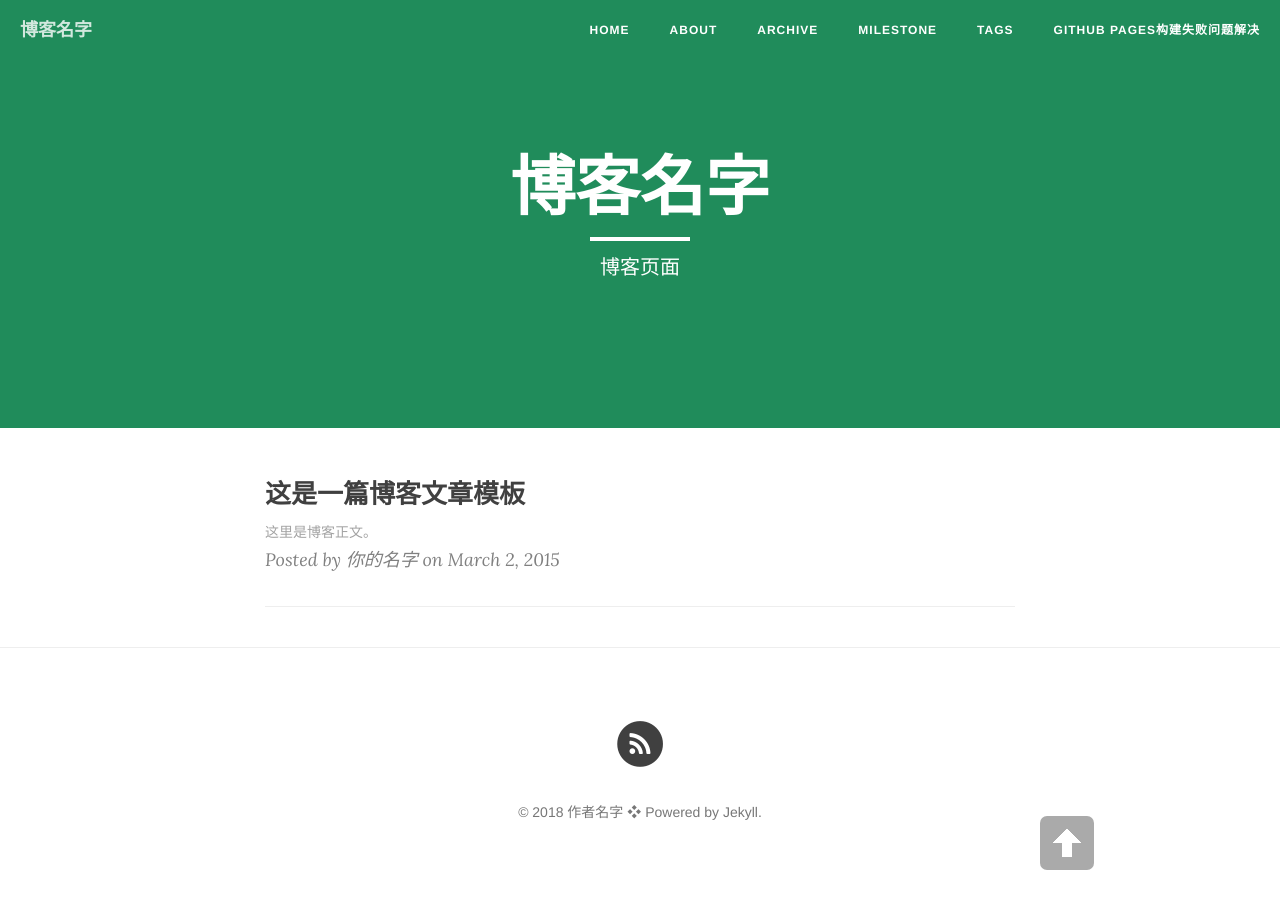
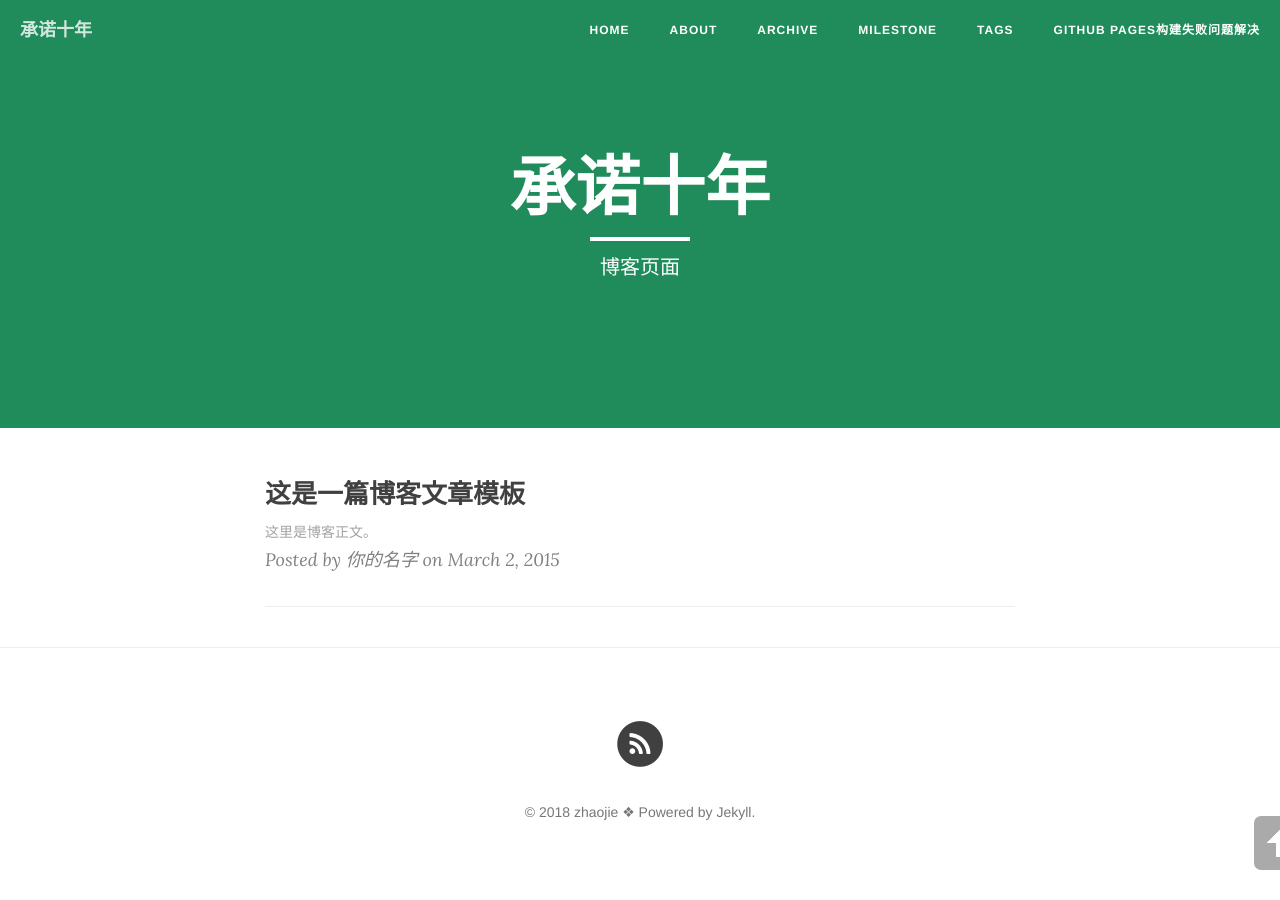
Before and after one commit to b110/KongGaoDeNiao.github.io, a Jekyll site: the page built from index.html, in a window 1280 px wide. Built offline with Jekyll 4.4.1, drawn with Linux system fonts in a browser that asks for light colours; nearby versions of some CDN libraries; the list of posts is cut into pages by our own code.

Commit message:
//简单配置2018年2月1日16:05:59

```diff
--- a/_config.yml
+++ b/_config.yml
@@ -1,5 +1,5 @@
 # Site settings
-title: 博客名字 # 你的博客名字，可以定义修订
+title: 承诺十年 # 你的博客名字，可以定义修订
 header-img: "img/green.jpg"
 tagline: "cn"
 description: "这是我的博客"  # 一句话描述你的博客
@@ -8,9 +8,9 @@ url: "http://cnfeat"  # 此处填写你的博客地址
 
 # About/contact
 owner:
-  name: "作者名字" # 填写作者信息：名字
+  name: "zhaojie" # 填写作者信息：名字
   email: X@gmail.com # 填写作者信息：邮箱
-  bio: "你的博客描述" # 填写作者信息：博客描述
+  bio: "2018年也不少活的精彩的勇气！！" # 填写作者信息：博客描述
 
 # Data
 gavatar: img/favicon.png # 浏览器地址栏小图标，可自定义更改
--- a/css/backtop.css
+++ b/css/backtop.css
@@ -2,7 +2,7 @@
 #back-top {
   position: fixed;
   bottom: 30px;
-  margin-left: 1040px;
+  margin-left: 98%;
 }
 #back-top a {
   width: 54px;
```
